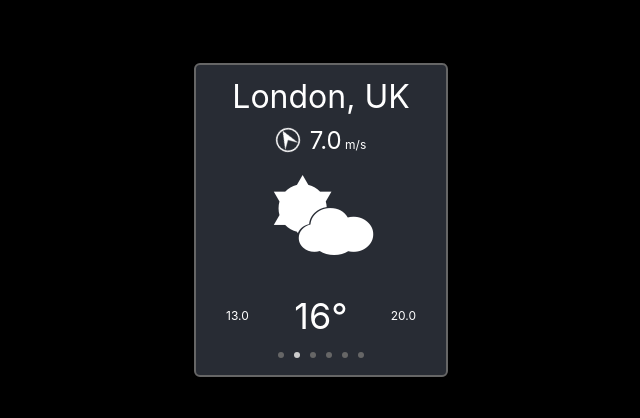
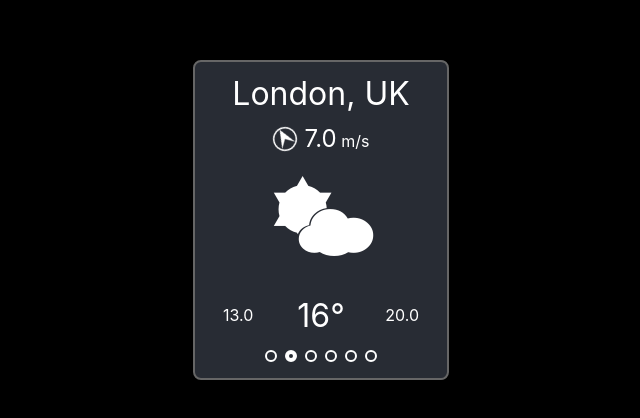
Before and after one commit to chriswilty/weather-widget, a React (Vite) app: page / in a window 1280 px wide. Shown: the part 180-598 px from the top of the page, without its empty margins (319-959 px from the left). Built offline with nearby package versions, Linux system fonts and the light colour scheme.

Commit message:
Improved dot navigation, use rems instead of px

```diff
--- a/src/App.css
+++ b/src/App.css
@@ -7,10 +7,7 @@
   display: flex;
   align-items: center;
   justify-content: center;
-  padding: 3px;
-  background-color: #000;
+  padding: 0.25rem;
+  background-color: black;
   color: white;
 }
-.app-content {
-  font-size: calc(10px + 2vmin);
-}
--- a/src/components/Dots.css
+++ b/src/components/Dots.css
@@ -1,22 +1,22 @@
-.dots {
+.navigator {
   display: flex;
-  flex-direction: row;
   align-items: center;
   justify-content: center;
+	padding: 0.25rem 0;
+	column-gap: 0.5rem;
 }
 
-.dot-box {
-  padding: 5px;
-  cursor: pointer;
+.navigator input {
+	appearance: none;
+	margin: 0;
+	width: 0.75rem;
+	height: 0.75rem;
+	border: 0.125rem solid white;
+	border-radius: 50%;
+	cursor: pointer;
+	transition: 0.15s border-width linear;
 }
-
-.dot {
-  margin: 0;
-  border-radius: 50%;
-  width: 6px;
-  height: 6px;
-  background-color: #666666;
+.navigator input:checked {
+	border-width: 0.25rem;
+	cursor: default;
 }
-.dot-box.selected .dot {
-  background-color: #cccccc;
-}
--- a/src/components/Dots.jsx
+++ b/src/components/Dots.jsx
@@ -3,28 +3,20 @@ import React from 'react';
 import './Dots.css';
 
 const Dots = ({ locations, currentIndex, onSelected }) => {
-  const dots = locations.map((loc, index) =>
-    <Dot
-      key={loc.location}
-      index={index}
-      title={loc.location}
-      selected={index === currentIndex}
-      clickHandler={onSelected}
+  const dots = locations.map(({ location }, index) =>
+    <input
+			type="radio"
+			name="locations"
+      key={location}
+      title={location}
+			value={index}
+      checked={index === currentIndex}
+      onChange={() => onSelected(index)}
     />
   );
 
   return (
-    <div className="dots">{dots}</div>
-  )
-};
-
-const Dot = ({ index, selected, title, clickHandler }) => {
-  const handleClick = e => clickHandler(index);
-  const classNames = 'dot-box' + (selected ? ' selected' : '');
-  return (
-    <div className={classNames} title={title} onClick={handleClick}>
-      <div className={"dot"} />
-    </div>
+    <div role="group" aria-label="location selector" className="navigator">{dots}</div>
   )
 };
 
--- a/src/components/Loading.css
+++ b/src/components/Loading.css
@@ -6,17 +6,17 @@
 
 i.spinner,
 i.spinner::before {
-  width: 48px;
-  height: 48px;
+  width: 5rem;
+  height: 5rem;
 }
 i.spinner::before {
   content: '';
   display: inline-block;
-  border: 6px solid #666666;
+  border: 0.5rem solid #666666;
   border-left-color: transparent;
   border-right-color: transparent;
   border-radius: 50%;
-  animation: rotate 1.0s infinite linear;
+  animation: rotate 1.2s infinite linear;
 }
 
 @keyframes rotate {
--- a/src/components/Temperature.css
+++ b/src/components/Temperature.css
@@ -4,24 +4,23 @@
   align-items: center;
   justify-content: space-between;
   width: 100%;
+	padding: 0 0.75rem;
 }
 .temperature > * {
   width: calc(100%/3);
 }
 
 .min, .max {
-  font-size: 12px;
+  font-size: 1rem;
 }
 .min {
   text-align: left;
-  padding-left: 12px;
 }
 .max {
   text-align: right;
-  padding-right: 12px;
 }
 
 .current {
-  font-size: 36px;
+  font-size: 2rem;
   text-align: center;
 }
--- a/src/components/WeatherPanel.css
+++ b/src/components/WeatherPanel.css
@@ -1,9 +1,9 @@
 .location {
-  font-size: 32px;
+  font-size: 2rem;
 }
 
 .weather-icon {
   display: flex;
   flex-direction: row;
-  font-size: 24px;
+  font-size: 1.5rem;
 }
--- a/src/components/WeatherWidget.css
+++ b/src/components/WeatherWidget.css
@@ -1,9 +1,9 @@
 .weather-widget {
-  border: 2px solid #666666;
-  border-radius: 6px;
-  padding: 12px 18px;
-  width: 254px;
-  height: 314px;
+  border: 0.125rem solid #666666;
+  border-radius: 0.5rem;
+  padding: 0.75rem 1rem;
+  width: 16rem;
+  height: 20rem;
   display: flex;
   flex-direction: column;
   align-items: center;
--- a/src/components/Wind.css
+++ b/src/components/Wind.css
@@ -1,24 +1,20 @@
 .wind {
   display: flex;
-  flex-direction: row;
   align-items: center;
   justify-content: center;
+	column-gap: 0.5rem;
 }
 
 i.wind-icon {
   display: inline-block;
-  margin-right: 10px;
-  width: 24px;
-  height: 24px;
-  background-image: url('../assets/images/compass_white.png');
-  background-position: center;
-  background-repeat: no-repeat;
-  background-size: 100%;
+  width: 1.5rem;
+  height: 1.5rem;
+  background: url('../assets/images/compass_white.png') center/100% no-repeat;
 }
 
 .wind-speed {
-  font-size: 24px;
+  font-size: 1.5rem;
 }
 .wind-speed .units {
-  font-size: 12px;
+  font-size: 1rem;
 }
```
